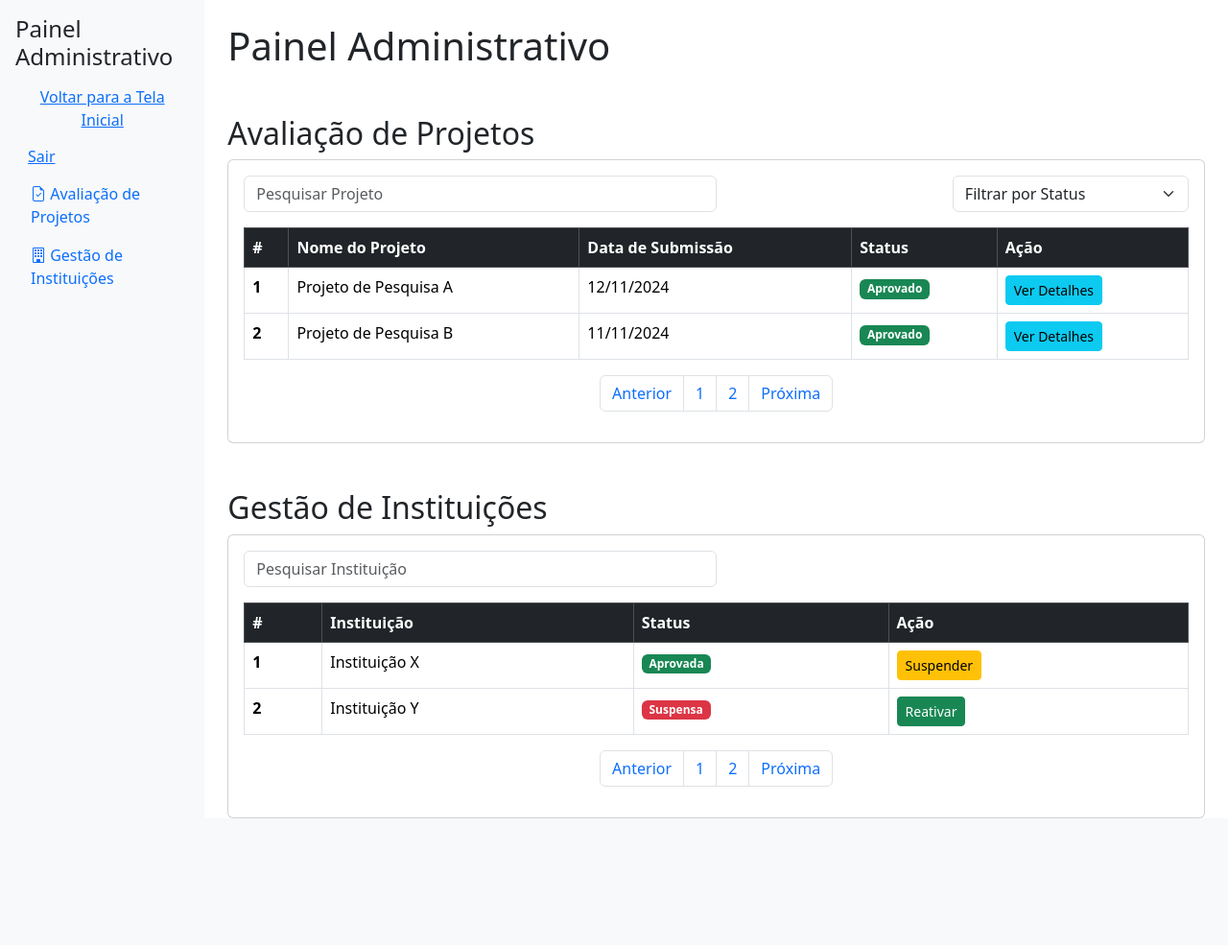
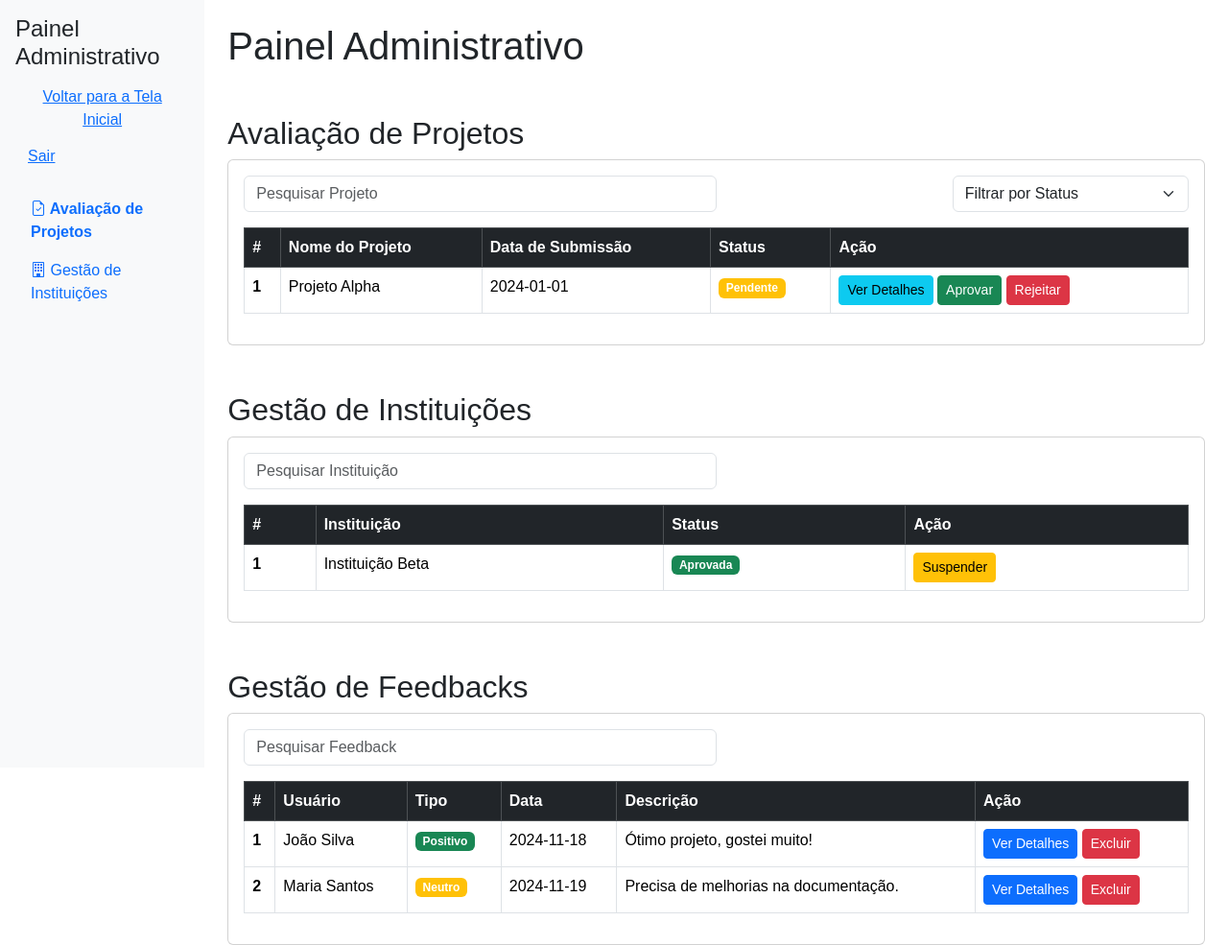
Before and after one commit to gustavsonbarros/abamaker, a Flask app: page /admin_panel in a window 1280 px wide. Shown: the whole page at 96% size. Before the commit the page ends 853 px from the top, so only its background shows below. Run offline with Flask 3, Linux system fonts and the light colour scheme; a user stored in the database is signed in.

Commit message:
Dashboard Adm contagem FeedBack

```diff
--- a/templates/admin_panel.html
+++ b/templates/admin_panel.html
@@ -6,29 +6,41 @@
     <meta name="description" content="Painel Administrativo para Gestão de Projetos e Instituições">
     <title>Painel Administrativo</title>
 
-    <!-- Link do Bootstrap 5 -->
-    <link href="https://cdn.jsdelivr.net/npm/bootstrap@5.3.0-alpha1/dist/css/bootstrap.min.css" rel="stylesheet">
-    <!-- Link dos ícones do Bootstrap -->
-    <link href="https://cdn.jsdelivr.net/npm/bootstrap-icons/font/bootstrap-icons.css" rel="stylesheet">
-    <!-- Link para o CSS personalizado -->
-    <link href="{{ url_for('static', filename='css/style.css') }}" rel="stylesheet">
+    <!-- Bootstrap 5 -->
+    <style>
+        @import url('https://cdn.jsdelivr.net/npm/bootstrap@5.3.0-alpha1/dist/css/bootstrap.min.css');
+        @import url('https://cdn.jsdelivr.net/npm/bootstrap-icons/font/bootstrap-icons.css');
+    </style>
 
-    <!-- Pré-carregamento de favicon -->
-    <link rel="icon" href="/path-to-your-favicon.ico" type="image/x-icon">
+    <!-- Estilo personalizado -->
+    <style>
+        body {
+            font-family: Arial, sans-serif;
+        }
+        .sidebar {
+            height: 100vh;
+            position: sticky;
+            top: 0;
+        }
+        .sidebar header {
+            margin-bottom: 1rem;
+        }
+        .sidebar .nav-link.active {
+            font-weight: bold;
+            color: #0d6efd;
+        }
+    </style>
 </head>
 <body>
-
     <div class="d-flex flex-column flex-md-row">
-        <!-- Barra lateral (Sidebar) -->
+        <!-- Barra lateral -->
         <nav class="col-md-3 col-lg-2 d-md-block bg-light sidebar p-3">
             <div class="position-sticky">
                 <header>
                     <h2 class="h4">Painel Administrativo</h2>
                     <a href="/" class="btn btn-link">Voltar para a Tela Inicial</a>
-                    <a href="{{ url_for('logout') }}" class="btn btn-link">Sair</a>
+                    <a href="/logout" class="btn btn-link">Sair</a>
                 </header>
-
-                <!-- Navegação Sidebar -->
                 <ul class="nav flex-column">
                     <li class="nav-item">
                         <a class="nav-link active" href="#avaliacao-conteudo" aria-label="Ir para Avaliação de Projetos">
@@ -44,23 +56,11 @@
             </div>
         </nav>
 
-        <!-- Conteúdo Principal -->
+        <!-- Conteúdo principal -->
         <main class="col-md-9 ms-sm-auto col-lg-10 px-4">
             <header>
                 <h1 class="my-4">Painel Administrativo</h1>
             </header>
-
-            <!-- Mensagens Flash -->
-            <div class="container">
-                {% with messages = get_flashed_messages(with_categories=true) %}
-                    {% if messages %}
-                        <div class="alert alert-{{ category }} alert-dismissible fade show" role="alert">
-                            {{ message }}
-                            <button type="button" class="btn-close" data-bs-dismiss="alert" aria-label="Close"></button>
-                        </div>
-                    {% endif %}
-                {% endwith %}
-            </div>
 
             <!-- Avaliação de Projetos -->
             <section id="avaliacao-conteudo" class="mt-5">
@@ -68,10 +68,7 @@
                 <div class="card">
                     <div class="card-body">
                         <div class="d-flex justify-content-between">
-                            <!-- Campo de Pesquisa -->
                             <input type="text" id="searchProjeto" class="form-control w-50" placeholder="Pesquisar Projeto" aria-label="Pesquisar Projeto">
-
-                            <!-- Filtro de Status -->
                             <select id="filterStatus" class="form-select w-25">
                                 <option value="">Filtrar por Status</option>
                                 <option value="Pendente">Pendente</option>
@@ -91,36 +88,20 @@
                                     </tr>
                                 </thead>
                                 <tbody id="tabelaProjetos">
-                                    {% for projeto in projetos %}
+                                    <!-- Exemplo de Dados -->
                                     <tr>
-                                        <th>{{ projeto.id }}</th>
-                                        <td>{{ projeto.nome }}</td>
-                                        <td>{{ projeto.data_submissao }}</td>
+                                        <th>1</th>
+                                        <td>Projeto Alpha</td>
+                                        <td>2024-01-01</td>
+                                        <td><span class="badge bg-warning">Pendente</span></td>
                                         <td>
-                                            <span class="badge bg-{{ 'warning' if projeto.status == 'Pendente' else 'success' }}">
-                                                {{ projeto.status }}
-                                            </span>
-                                        </td>
-                                        <td>
-                                            <a href="{{ url_for('detalhes_projeto', id=projeto.id) }}" class="btn btn-info btn-sm">Ver Detalhes</a>
-                                            {% if projeto.status == 'Pendente' %}
-                                            <a href="{{ url_for('aprovar_projeto', id=projeto.id) }}" class="btn btn-success btn-sm">Aprovar</a>
-                                            <a href="{{ url_for('rejeitar_projeto', id=projeto.id) }}" class="btn btn-danger btn-sm">Rejeitar</a>
-                                            {% endif %}
+                                            <button class="btn btn-info btn-sm">Ver Detalhes</button>
+                                            <button class="btn btn-success btn-sm">Aprovar</button>
+                                            <button class="btn btn-danger btn-sm">Rejeitar</button>
                                         </td>
                                     </tr>
-                                    {% endfor %}
                                 </tbody>
                             </table>
-                            <!-- Paginação -->
-                            <nav>
-                                <ul class="pagination justify-content-center">
-                                    <li class="page-item"><a class="page-link" href="#">Anterior</a></li>
-                                    <li class="page-item"><a class="page-link" href="#">1</a></li>
-                                    <li class="page-item"><a class="page-link" href="#">2</a></li>
-                                    <li class="page-item"><a class="page-link" href="#">Próxima</a></li>
-                                </ul>
-                            </nav>
                         </div>
                     </div>
                 </div>
@@ -131,10 +112,7 @@
                 <h2>Gestão de Instituições</h2>
                 <div class="card">
                     <div class="card-body">
-                        <div class="d-flex justify-content-between">
-                            <!-- Campo de Pesquisa -->
-                            <input type="text" id="searchInstituicao" class="form-control w-50" placeholder="Pesquisar Instituição" aria-label="Pesquisar Instituição">
-                        </div>
+                        <input type="text" id="searchInstituicao" class="form-control w-50" placeholder="Pesquisar Instituição" aria-label="Pesquisar Instituição">
                         <div class="table-responsive mt-3">
                             <table class="table table-bordered table-hover">
                                 <thead class="table-dark">
@@ -146,70 +124,88 @@
                                     </tr>
                                 </thead>
                                 <tbody id="tabelaInstituicoes">
-                                    {% for instituicao in instituicoes %}
+                                    <!-- Exemplo de Dados -->
                                     <tr>
-                                        <th>{{ instituicao.id }}</th>
-                                        <td>{{ instituicao.nome }}</td>
-                                        <td>
-                                            <span class="badge bg-{{ 'success' if instituicao.status == 'Aprovada' else 'danger' }}">
-                                                {{ instituicao.status }}
-                                            </span>
-                                        </td>
-                                        <td>
-                                            {% if instituicao.status == 'Aprovada' %}
-                                            <a href="{{ url_for('suspender_instituicao', id=instituicao.id) }}" class="btn btn-warning btn-sm">Suspender</a>
-                                            {% else %}
-                                            <a href="{{ url_for('reativar_instituicao', id=instituicao.id) }}" class="btn btn-success btn-sm">Reativar</a>
-                                            {% endif %}
-                                        </td>
+                                        <th>1</th>
+                                        <td>Instituição Beta</td>
+                                        <td><span class="badge bg-success">Aprovada</span></td>
+                                        <td><button class="btn btn-warning btn-sm">Suspender</button></td>
                                     </tr>
-                                    {% endfor %}
                                 </tbody>
                             </table>
-                            <!-- Paginação -->
-                            <nav>
-                                <ul class="pagination justify-content-center">
-                                    <li class="page-item"><a class="page-link" href="#">Anterior</a></li>
-                                    <li class="page-item"><a class="page-link" href="#">1</a></li>
-                                    <li class="page-item"><a class="page-link" href="#">2</a></li>
-                                    <li class="page-item"><a class="page-link" href="#">Próxima</a></li>
-                                </ul>
-                            </nav>
                         </div>
                     </div>
                 </div>
             </section>
+            <!-- Gestão de Feedbacks -->
+<section id="gestao-feedbacks" class="mt-5">
+    <h2>Gestão de Feedbacks</h2>
+    <div class="card">
+        <div class="card-body">
+            <input type="text" id="searchFeedback" class="form-control w-50 mb-3" placeholder="Pesquisar Feedback" aria-label="Pesquisar Feedback">
+            <div class="table-responsive">
+                <table class="table table-bordered table-hover">
+                    <thead class="table-dark">
+                        <tr>
+                            <th>#</th>
+                            <th>Usuário</th>
+                            <th>Tipo</th>
+                            <th>Data</th>
+                            <th>Descrição</th>
+                            <th>Ação</th>
+                        </tr>
+                    </thead>
+                    <tbody id="tabelaFeedbacks">
+                        <!-- Exemplo de Dados -->
+                        <tr>
+                            <th>1</th>
+                            <td>João Silva</td>
+                            <td><span class="badge bg-success">Positivo</span></td>
+                            <td>2024-11-18</td>
+                            <td>Ótimo projeto, gostei muito!</td>
+                            <td>
+                                <button class="btn btn-primary btn-sm">Ver Detalhes</button>
+                                <button class="btn btn-danger btn-sm">Excluir</button>
+                            </td>
+                        </tr>
+                        <tr>
+                            <th>2</th>
+                            <td>Maria Santos</td>
+                            <td><span class="badge bg-warning">Neutro</span></td>
+                            <td>2024-11-19</td>
+                            <td>Precisa de melhorias na documentação.</td>
+                            <td>
+                                <button class="btn btn-primary btn-sm">Ver Detalhes</button>
+                                <button class="btn btn-danger btn-sm">Excluir</button>
+                            </td>
+                        </tr>
+                    </tbody>
+                </table>
+            </div>
+        </div>
+    </div>
+</section>
+
         </main>
     </div>
 
-    <!-- Scripts do Bootstrap -->
-    <script src="https://cdn.jsdelivr.net/npm/bootstrap@5.3.0-alpha1/dist/js/bootstrap.bundle.min.js"></script>
-
-    <!-- Script de Busca e Filtro -->
+    <!-- JavaScript -->
     <script>
         document.getElementById('searchProjeto').addEventListener('input', function() {
-            var filter = this.value.toLowerCase();
-            var rows = document.querySelectorAll('#tabelaProjetos tr');
-            rows.forEach(function(row) {
-                var cells = row.getElementsByTagName('td');
-                if (cells[1].textContent.toLowerCase().indexOf(filter) > -1) {
-                    row.style.display = '';
-                } else {
-                    row.style.display = 'none';
-                }
+            const filter = this.value.toLowerCase();
+            const rows = document.querySelectorAll('#tabelaProjetos tr');
+            rows.forEach(row => {
+                const nameCell = row.cells[1]?.textContent.toLowerCase() || '';
+                row.style.display = nameCell.includes(filter) ? '' : 'none';
             });
         });
 
         document.getElementById('filterStatus').addEventListener('change', function() {
-            var filter = this.value.toLowerCase();
-            var rows = document.querySelectorAll('#tabelaProjetos tr');
-            rows.forEach(function(row) {
-                var cells = row.getElementsByTagName('td');
-                if (filter === '' || cells[3].textContent.toLowerCase() === filter) {
-                    row.style.display = '';
-                } else {
-                    row.style.display = 'none';
-                }
+            const filter = this.value.toLowerCase();
+            const rows = document.querySelectorAll('#tabelaProjetos tr');
+            rows.forEach(row => {
+                const statusCell = row.cells[3]?.textContent.toLowerCase() || '';
+                row.style.display = !filter || statusCell === filter ? '' : 'none';
             });
         });
     </script>
--- a/templates/index.html
+++ b/templates/index.html
@@ -142,8 +142,11 @@
             </div>
         </div>
     </section>
+
+
+
    <!-- Seção de Feedback -->
-<section id="feedback" class="container my-5">
+   <section id="feedback" class="container my-5">
     <h2 class="text-center mb-4">Feedback</h2>
     <form id="feedbackForm">
         <!-- Nome -->
```
Also changed, not shown: templates/aluno.html (+30 -0 lines), templates/funcionalidades.txt (added, +54 -0 lines), instance/cimas_maker.db.
